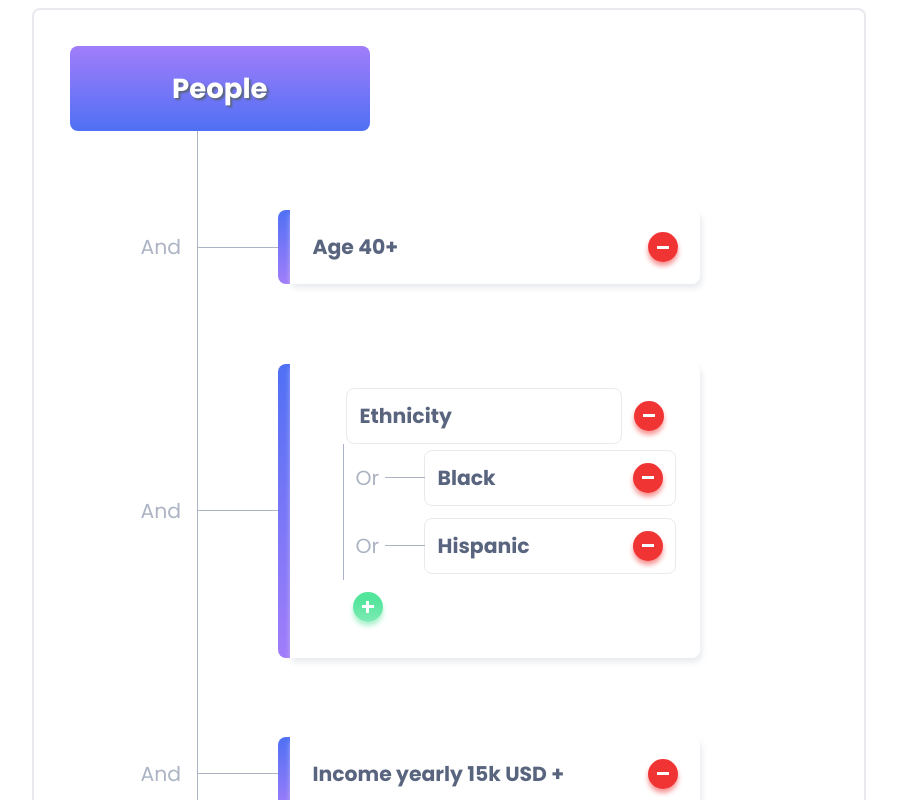
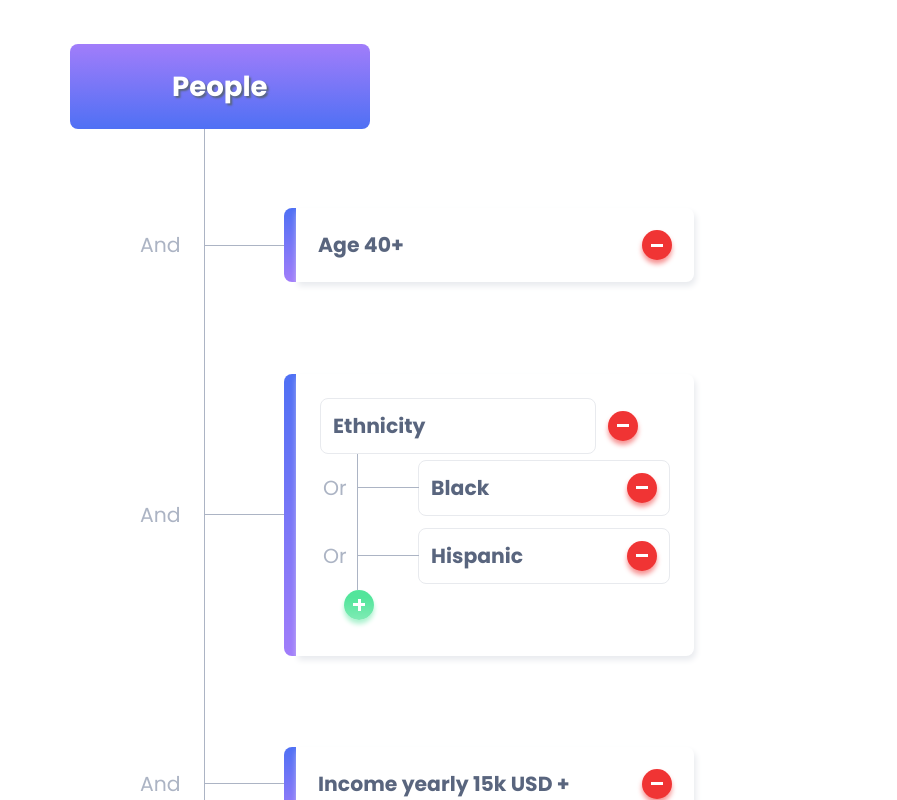
Before and after one commit to natkalia/people-recruitment-task, a React (Create React App) app: page / in a window 1280 px wide. Shown: the top 800 px of the page, without its empty margins (191-1088 px from the left). Built offline with nearby package versions, Linux system fonts and the light colour scheme.

Commit message:
Replace VerticalDivider with borders and update styles for grey dividers

```diff
--- a/src/components/App/App.js
+++ b/src/components/App/App.js
@@ -4,7 +4,6 @@ import PropTypes from 'prop-types';
 import PageTitle from '../PageTitle/PageTitle';
 import Button from '../Button/Button';
 import Card from '../Card/CardContainer';
-import VerticalDivider from '../VerticalDivider/VerticalDivider';
 
 class App extends React.Component {
 
@@ -35,18 +34,17 @@ class App extends React.Component {
     return (
       <div className={styles.component}>
         <PageTitle title={title}/>
-        <div className={styles.content}>
-          <VerticalDivider/>
-          <div>
-            {cards.map(card =>
+        <div className={styles.cardsWrapper}>
+          {cards.map(card =>
+            <div key={card.id} className={styles.singleCardWrapper}>
               <Card
                 key={card.id}
                 cardId={card.id}
                 content={card.content}
                 category={card.category}
                 complicatedCategory={complicatedCategory}
-              />)}
-          </div>
+              />
+            </div>)}
         </div>
         <div className={styles.buttonWrapper}>
           <Button
--- a/src/components/App/App.module.scss
+++ b/src/components/App/App.module.scss
@@ -5,17 +5,20 @@
   margin: 0 auto;
   padding: $base-size * 3;
   padding-bottom: $base-size * 5;
-  border: 2px solid lighten($color-dark, 70%);
-  border-radius: $radius-standard;
-
   @include flex(column, center, center);
 }
 
-.content {
-  @include flex(row, center, normal);
+.cardsWrapper {
+  @include flex(column, flex-end, center);
+}
+
+/* vertical line divider next to Cards */
+
+.singleCardWrapper {
+  border-left: $base-thickness solid lighten($color-dark, 50%);
 }
 
 .buttonWrapper {
   align-self: flex-start;
-  margin-left: 20%;
+  margin-left: $base-size * 10.5;
 }
--- a/src/components/Button/Button.js
+++ b/src/components/Button/Button.js
@@ -20,8 +20,6 @@ class Button extends React.Component {
     handleDeleteSubCard,
     handleAddCard,
     handleAddSubCard}) => {
-
-    console.log(category, complicatedCategory);
 
     /* decide which button variant actions will be used based on variant name from props */
     switch (variant) {
--- a/src/components/Button/Button.module.scss
+++ b/src/components/Button/Button.module.scss
@@ -31,6 +31,7 @@
   &.plus {
     background: linear-gradient(lighten($color-success, 10%) 25%, lighten($color-success, 20%));
     box-shadow: 0 4px 5px lighten($color-success, 30%);
+    margin-top: 0;
   }
 
   &.plus::after {
@@ -54,6 +55,7 @@
     box-shadow: 0 4px 5px lighten($color-success, 30%);
     height: $base-size * 5;
     width: $base-size * 5;
+    margin: 0;
   }
 
   &.bigplus::after {
--- a/src/components/Card/Card.js
+++ b/src/components/Card/Card.js
@@ -3,7 +3,6 @@ import styles from './Card.module.scss';
 import Button from '../Button/Button';
 import SubCard from '../SubCard/SubCardContainer';
 import shortid from 'shortid';
-import VerticalDivider from '../VerticalDivider/VerticalDivider';
 import PropTypes from 'prop-types';
 
 class Card extends React.Component {
@@ -61,18 +60,20 @@ class Card extends React.Component {
               <div className={styles.complicated}>
                 <SubCard key={shortid.generate()}
                   subCardContent={category}
+                  category={category}
                   complicatedCategory={complicatedCategory}
                   handleDeleteCard={() => this.handleDeleteCard(removeCard, cardId)}
                 />
                 {content.map(subCardContent=>
                   (
+                    <div key={shortid.generate()} className={styles.singleSubCardWrapper}>
                       <div key={shortid.generate()} className={styles.content}>
-                      <VerticalDivider/>
                         <SubCard
                           key={shortid.generate()}
                           subCardContent={subCardContent}
                           complicatedCategory={complicatedCategory}
                           category={complicatedCategory}/>
+                      </div>
                     </div>
                   ))
                 }
--- a/src/components/Card/Card.module.scss
+++ b/src/components/Card/Card.module.scss
@@ -4,17 +4,19 @@
   background: linear-gradient($color-primary, $color-secondary);
   border-radius: $radius-standard 0 0 $radius-standard;
   margin-top: $base-size * 6.6;
+  margin-left: $base-size * 6.6;
+  width: 410px;
 }
 
 .componentInner {
   margin: $base-size 0 $base-size $base-size;
   position: relative;
-  min-width: 410px;
   background-color: $color-light;
   font-family: $font-text;
   font-size: $base-size * 1.7;
   color: lighten($color-dark, 50%);
 }
+
 
 .simple {
   border-radius: 0 $radius-standard $radius-standard 0;
@@ -29,24 +31,7 @@
   box-shadow: 2px 4px 6px lighten($color-dark, 70%);
   padding: $base-size * 2;
 
-  @include flex(column, center, flex-end);
-}
-
-/* horizontal line left to Card */
-.simple::after, .complicated::after {
-  content: "";
-  position: absolute;
-  width: 80px;
-  height: 1px;
-  left: -92px;
-  background-color: lighten($color-dark, 50%);
-}
-
-.simple::before, .complicated::before {
-  content: "And";
-  position: absolute;
-  left: -150px;
-  font-size: $base-size * 1.7;
+  @include flex(column, center, flex-start);
 }
 
 .text {
@@ -56,11 +41,38 @@
   font-weight: 700;
 }
 
-.buttonWrapper {
-  align-self: flex-start;
-  margin-left: $base-size * 2.2;
-}
-
 .content {
   @include flex(row, flex-start, normal);
 }
+
+/* horizontal line left to Card */
+
+.simple::after, .complicated::after {
+  content: "";
+  position: absolute;
+  width: $base-size * 6.6;
+  height: $base-thickness;
+  left: -($base-size * 7.6);
+  background-color: lighten($color-dark, 50%);
+}
+
+/* AND text next to vertical line */
+
+.simple::before, .complicated::before {
+  content: "And";
+  position: absolute;
+  left: -($base-size * 13);
+  font-size: $base-size * 1.7;
+}
+
+/* vertical line divider in complicated Card section (Card with SubCards)*/
+
+.singleSubCardWrapper {
+  border-left: $base-thickness solid lighten($color-dark, 50%);
+  align-self: flex-end;
+}
+
+
+.buttonWrapper {
+  margin-left: $base-size;
+}
--- a/src/components/SubCard/SubCard.module.scss
+++ b/src/components/SubCard/SubCard.module.scss
@@ -8,6 +8,7 @@
   border: 1px solid lighten($color-dark, 70%);
   border-radius: $radius-standard;
   margin: $base-size/2 0;
+  margin-left: $base-size * 5;
   font-size: $base-size * 1.7;
 }
 
@@ -31,19 +32,23 @@
   font-weight: 700;
 }
 
+/* horizontal line left to SubCard */
+
 .items::after {
   content: "";
   position: absolute;
-  width: 40px;
-  height: 1px;
-  left: -40px;
+  width: $base-size * 5.2;
+  height: $base-thickness;
+  left: -($base-size * 5.2);
   background-color: lighten($color-dark, 50%);
 }
+
+/* OR text next to vertical line */
 
 .items::before {
   content: "Or";
   position: absolute;
-  left: -70px;
+  left: -($base-size * 8);
   font-family: $font-text;
   color: lighten($color-dark, 50%);
 }
--- a/src/components/VerticalDivider/VerticalDivider.js
+++ /dev/null
@@ -1,11 +0,0 @@
-import React from 'react';
-import styles from './VerticalDivider.module.scss';
-
-const VerticalDivider = () => {
-  return (
-    <div className={styles.component}>
-    </div>
-  );
-};
-
-export default VerticalDivider;
--- a/src/components/VerticalDivider/VerticalDivider.module.scss
+++ /dev/null
@@ -1,8 +0,0 @@
-@import '../../styles/settings.scss';
-
-.component {
-  width: 1px;
-  background-color: lighten($color-dark, 50%);
-  margin-left: 0px;
-  margin-right: 80px;
-}
--- a/src/styles/settings.scss
+++ b/src/styles/settings.scss
@@ -4,6 +4,7 @@ $radius-standard: 8px;
 $radius-circle: 50%;
 $base-size: 12px;
 $transition: all .5s linear;
+$base-thickness: 1.2px;
 
 /* Colors */
 
```
Lines whose indentation alone changed are shown as unchanged.
